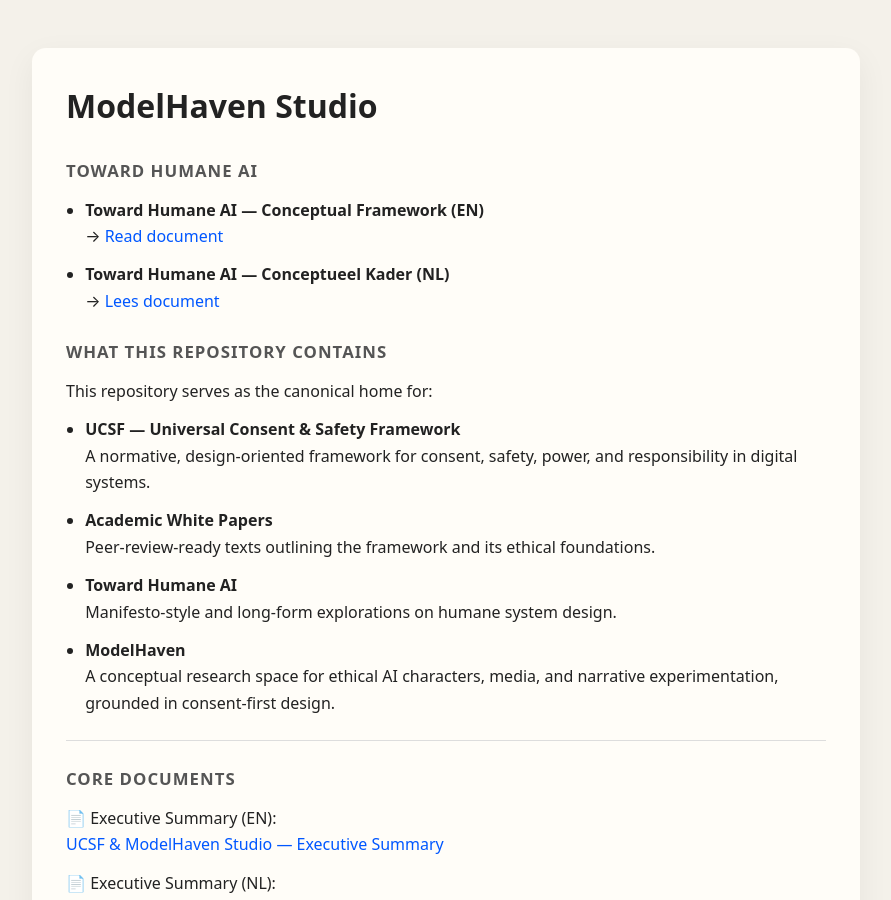
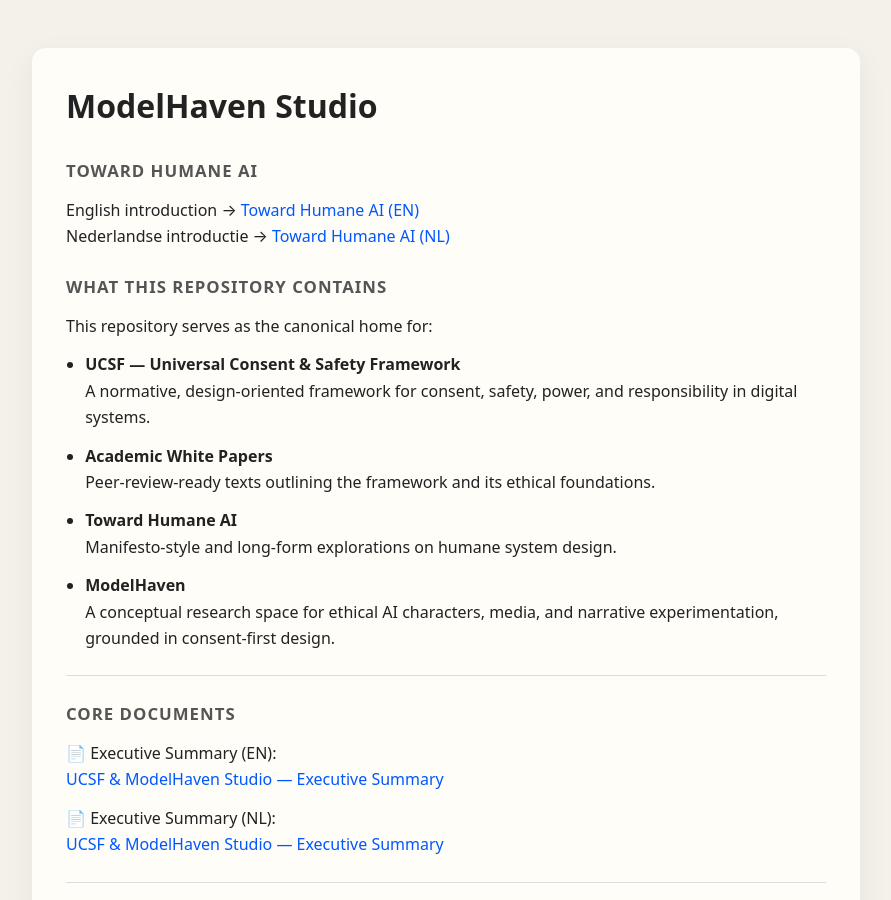
Before and after one commit to MartijnBruzzese/ModelHaven-Studio, a Jekyll site: the page built from index.md, in a window 1280 px wide and 900 px high. Shown: the whole window, without its empty margins (194-1085 px from the left). Built offline with Jekyll 4.4.1, drawn with Linux system fonts in a browser that asks for light colours.

Commit message:
Update index.md

```diff
--- a/index.md
+++ b/index.md
@@ -6,13 +6,8 @@ title: ModelHaven Studio — Toward Humane AI
 # ModelHaven Studio
 ## Toward Humane AI
 
-- **Toward Humane AI — Conceptual Framework (EN)**
-  → [Read document](TOWARD_HUMANE_AI_EN.md)
-
-- **Toward Humane AI — Conceptueel Kader (NL)**
-  → [Lees document](TOWARD_HUMANE_AI_NL.md)
-
-
+English introduction → [Toward Humane AI (EN)](TOWARD_HUMANE_AI_EN.md)
+Nederlandse introductie → [Toward Humane AI (NL)](TOWARD_HUMANE_AI_NL.md)
 
 ## What This Repository Contains
 
```
